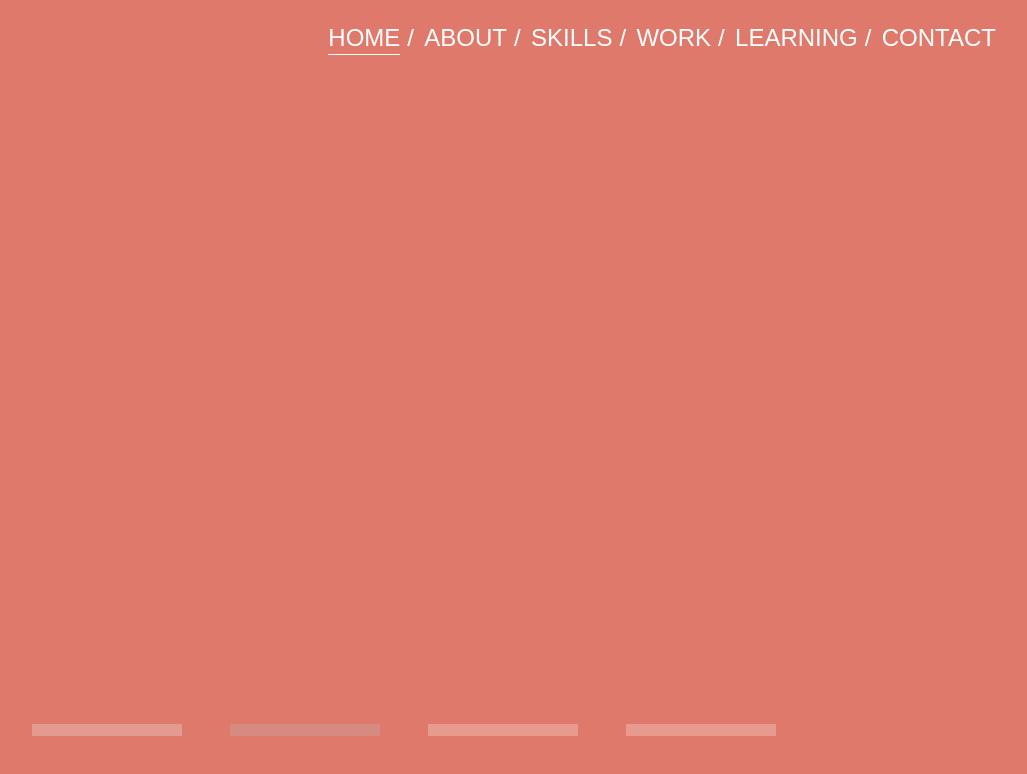
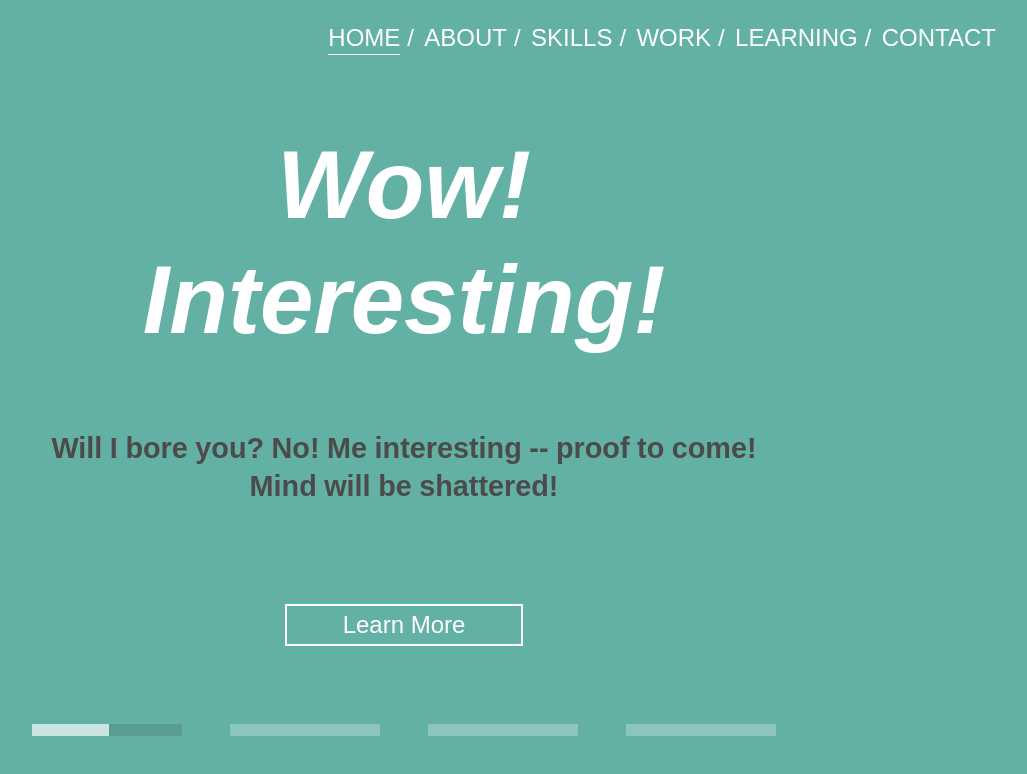
Before and after one commit to steveKit/portfolio-2024, a React (Vite) app: page / in a window 1280 px wide. Shown: the top 774 px of the page, without its empty margins (236-1263 px from the left). Built offline with nearby package versions, Linux system fonts and the light colour scheme.

Commit message:
adjusted animation timing

```diff
--- a/src/animations/AnimationTimingVariables.jsx
+++ b/src/animations/AnimationTimingVariables.jsx
@@ -1,8 +1,8 @@
 //timing for new text block in home component
-const textBlockDisplayInterval = 5;
+const textBlockDisplayInterval = 10;
 
 //duration textblock layout animation - total length, in + out
-const textBlockAnimationInterval = 0.5;
+const textBlockAnimationInterval = 0.7;
 
 //do not change values of the timers below --
 
@@ -13,7 +13,7 @@ const progressBarDelay = animationTimingOffset;
 const animationInterval = textBlockDisplayInterval - animationTimingOffset;
 
 //initial header & index indicator animation delay
-const initialDelay = textBlockAnimationInterval + 0.5;
+const initialDelay = textBlockAnimationInterval + 0.4;
 
 
 
--- a/src/animations/AnimationVariants.jsx
+++ b/src/animations/AnimationVariants.jsx
@@ -37,7 +37,7 @@ const learmMoreButtonVariants = {
     animate: {
         y: 0,
         transition: {
-            delay: textBlockAnimationInterval,
+            delay: textBlockAnimationInterval + 0.5,
             duration: (textBlockAnimationInterval / 2),
             type: "tween" },
     },
@@ -55,12 +55,13 @@ const textTopEntryVariants = (delayModifier) => ({
         y: "0%",
         transition: {
             delay: (textBlockAnimationInterval + delayModifier),
-            duration: (textBlockAnimationInterval / 2),
+            duration: ((textBlockAnimationInterval - delayModifier) / 2),
             type: "tween" },
     },
     exit: {
         y: "200%",
         transition: {
+            delay: delayModifier,
             duration: (textBlockAnimationInterval/ 2),
             type: "tween" },
     },
@@ -72,12 +73,13 @@ const textRightEntryVariants = (delayModifier) => ({
         x: "0%",
         transition: {
             delay: (textBlockAnimationInterval + delayModifier),
-            duration: (textBlockAnimationInterval / 2),
+            duration: ((textBlockAnimationInterval - delayModifier) / 2),
             type: "tween" },
     },
     exit: {
         x: "200%",
         transition: {
+            delay: delayModifier,
             duration: (textBlockAnimationInterval / 2),
             type: "tween" },
     },
@@ -89,12 +91,13 @@ const textBottomEntryVariants = (delayModifier) => ({
         y: "0%",
         transition: {
             delay: (textBlockAnimationInterval + delayModifier),
-            duration: (textBlockAnimationInterval / 2),
+            duration: ((textBlockAnimationInterval - delayModifier) / 2),
             type: "tween" },
     },
     exit: {
         y: "200%",
         transition: {
+            delay: delayModifier,
             duration: (textBlockAnimationInterval / 2),
             type: "tween" },
     },
@@ -105,12 +108,13 @@ const textLeftEntryVariants = (delayModifier) => ({
         x: "0%",
         transition: {
             delay: (textBlockAnimationInterval + delayModifier),
-            duration: (textBlockAnimationInterval / 2),
+            duration: ((textBlockAnimationInterval - delayModifier) / 2),
             type: "tween" },
     },
     exit: {
         x: "-200%",
         transition: {
+            delay: delayModifier,
             duration: (textBlockAnimationInterval / 2),
             type: "tween" },
     },
--- a/src/components/AnimatedItemContainer.jsx
+++ b/src/components/AnimatedItemContainer.jsx
@@ -15,7 +15,7 @@ const AnimatedItemContainer = ({ component, content, tag, href }) => {
 const ItemContainer = styled.div`
     width: fit-content;
     height: fit-content;
-    padding: 0.1% 0.7%;
+    padding: 0.1rem 0.5%;
     overflow: hidden;
 `
 
--- a/src/components/TextBlock.jsx
+++ b/src/components/TextBlock.jsx
@@ -28,7 +28,7 @@ const TextWrapper = styled(motion.div)`
     flex-direction: column;
     align-items: center;
     position: absolute;
-    width: 950px;
+    width: 750px;
     min-width: 40%;
     max-width: 85%;
     text-align: center;
```
